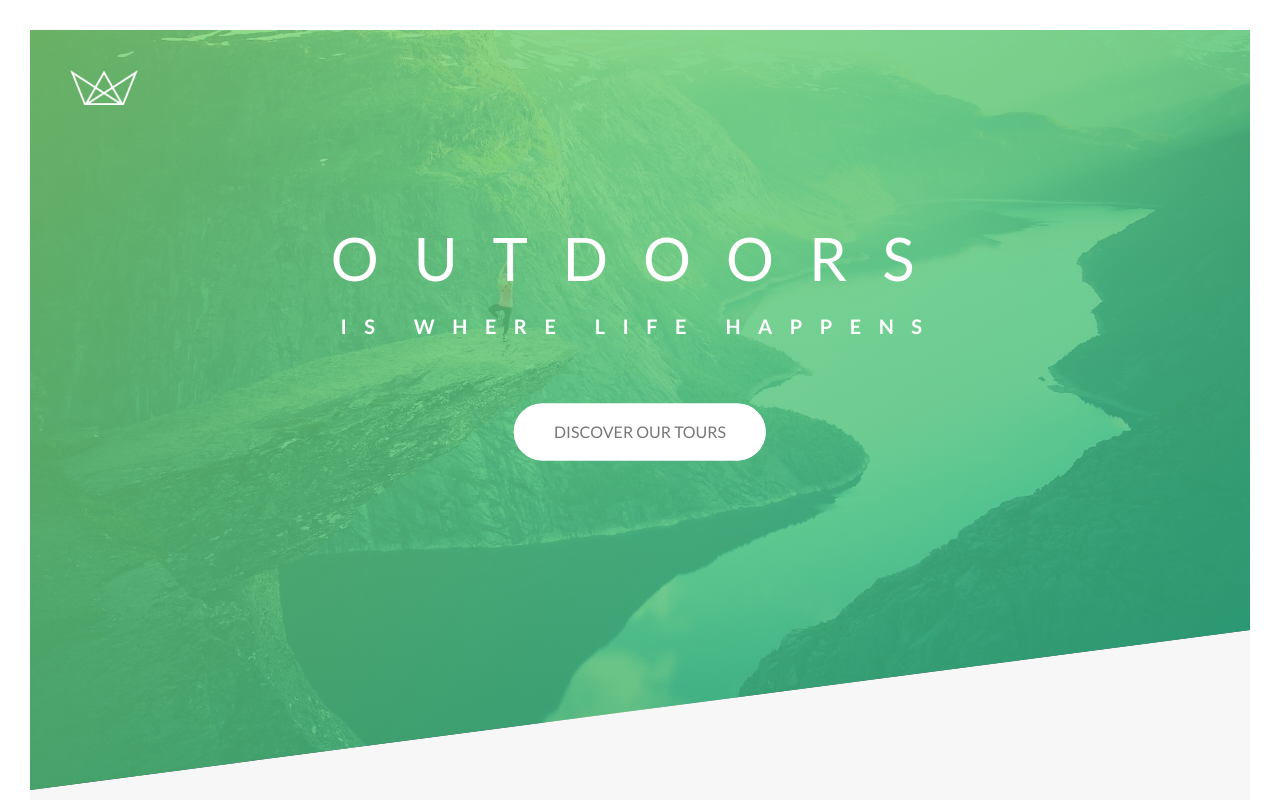
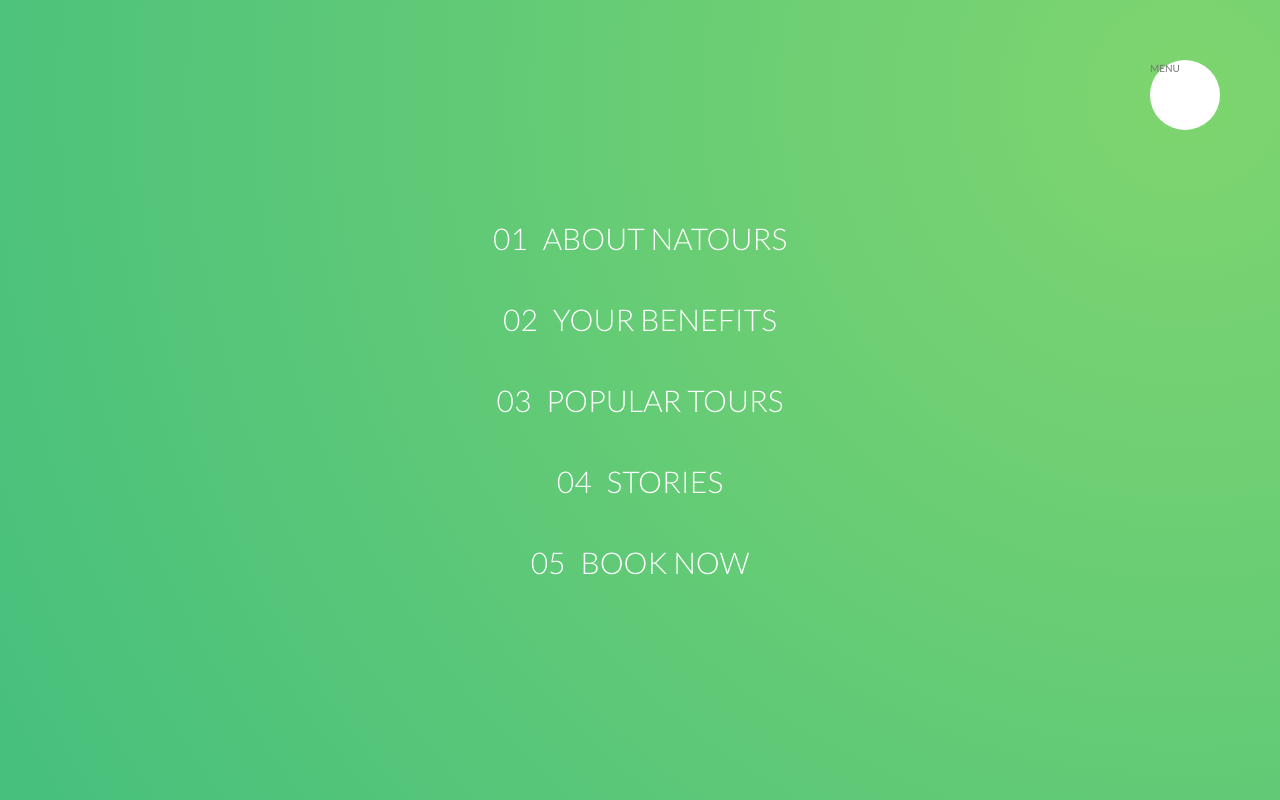
Before and after one commit to volkancetindag/NaTours, a website: page index.html in a window 1280 px wide. Shown: the top 800 px of the page. Drawn offline with Linux system fonts and the light colour scheme.

Commit message:
Navigation Part 1
Navigation Part 1

```diff
--- a/index.html
+++ b/index.html
@@ -14,6 +14,23 @@
         <title>Natours | Exciting tours for adventurous people</title>
     </head>
     <body>
+        <div class="navigation">
+            <input type="checkbox" class="navigation__checkbox" id="navi-toggle">
+
+            <label for="navi-toggle" class="navigation__button">MENU</label>
+
+            <div class="navigation__background">&nbsp;</div>
+
+            <nav class="navigation__nav">
+                <ul class="navigation__list">
+                    <li class="navigation__item"><a href="#" class="navigation__link"><span>01</span>About Natours</a></li>
+                    <li class="navigation__item"><a href="#" class="navigation__link"><span>02</span>Your benefits</a></li>
+                    <li class="navigation__item"><a href="#" class="navigation__link"><span>03</span>Popular tours</a></li>
+                    <li class="navigation__item"><a href="#" class="navigation__link"><span>04</span>Stories</a></li>
+                    <li class="navigation__item"><a href="#" class="navigation__link"><span>05</span>Book now</a></li>
+                </ul>
+            </nav>
+        </div>
         <header class="header">
             <div class="header__logo-box">
                 <img src="img/logo-white.png" alt="Logo" class="header__logo">
--- /dev/null
+++ b/sass/layout/_navigation.scss
@@ -0,0 +1,75 @@
+.navigation{
+  &__checkbox{
+    display: none;
+  }
+  &__button{
+    background-color: $color-white;
+    height: 7rem;
+    width: 7rem;
+    border-radius: 50%;
+    z-index: 2000;
+    position: fixed;
+    top: 6rem;
+    right: 6rem;
+
+  }
+  &__background{
+    height: 6rem;
+    width: 6rem;
+    border-radius: 50%;
+    position: fixed;
+    top: 6.5rem;
+    right: 6.5rem;
+    background-image: radial-gradient($color-primary-light, $color-primary-dark);
+    z-index: 1000;
+
+    transform: scale(50);
+
+  }
+  &__nav{
+    height: 100vh;
+    width: 100%;
+    position: fixed;
+    top: 0;
+    right: 0;
+    z-index: 1500;
+  }
+  &__list{
+    position: absolute;
+    top: 50%;
+    left: 50%;
+    transform: translate(-50%,-50%);
+    list-style: none;
+    text-align: center;
+  }
+  &__item{
+    margin: 1rem;
+  }
+  &__link{
+    &:link,
+    &:visited{
+      display: inline-block;
+      font-size: 3rem;
+      font-weight: 300;
+      padding: 1rem 2rem;
+      color: $color-white;
+      text-decoration: none;
+      text-transform: uppercase;
+      background-image: linear-gradient(120deg, transparent 0%, transparent 50%, $color-white 50%);
+      background-size: 230%;
+      transition: all .4s;
+
+      span{
+        margin-right: 1.5rem;
+      }
+    }
+    &:hover,
+    &:active{
+      background-position: 100%;
+      color: $color-primary;
+      transform: translateX(1rem);
+    }
+
+
+  }
+}
--- a/sass/main.scss
+++ b/sass/main.scss
@@ -24,5 +24,6 @@ Dark green: #28b485
 @import "layout/footer";
 @import "layout/header";
 @import "layout/grid";
+@import "layout/navigation";
 
 @import "pages/home";
```
Also changed, not shown: css/style.css.
